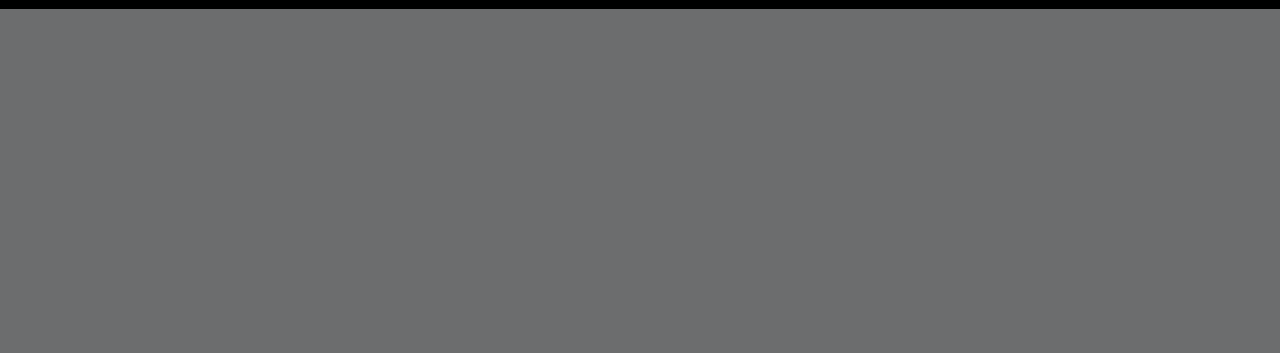
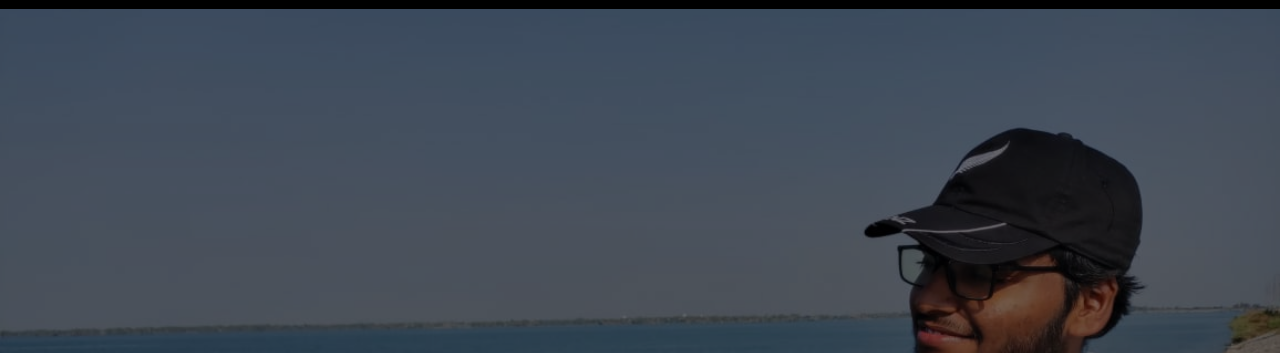
Before and after one commit to tysonreddy/first-repo, a plain HTML site: page portfolio/index.html in a window 1280 px wide. Shown: the part 69-422 px from the top of the page. Drawn offline with nearby package versions, Linux system fonts and the light colour scheme.

Commit message:
Add files via upload

```diff
--- a/portfolio/style.css
+++ b/portfolio/style.css
@@ -46,12 +46,12 @@ nav a {
 }
 @media (min-width: 0px) {
     .bg-image {
-            background-image: url("main/portfolio/imgs/bg1.jpg");
+            background-image: url("./imgs/bg1.jpg");
         }
 }
 @media (min-width: 1000px) {
     .bg-image {
-        background-image: url("main/first-repo/portfolio/imgs/bg-2.jpg")
+        background-image: url("./imgs/bg-2.jpg")
     }
 }
 .bg-image {
```
